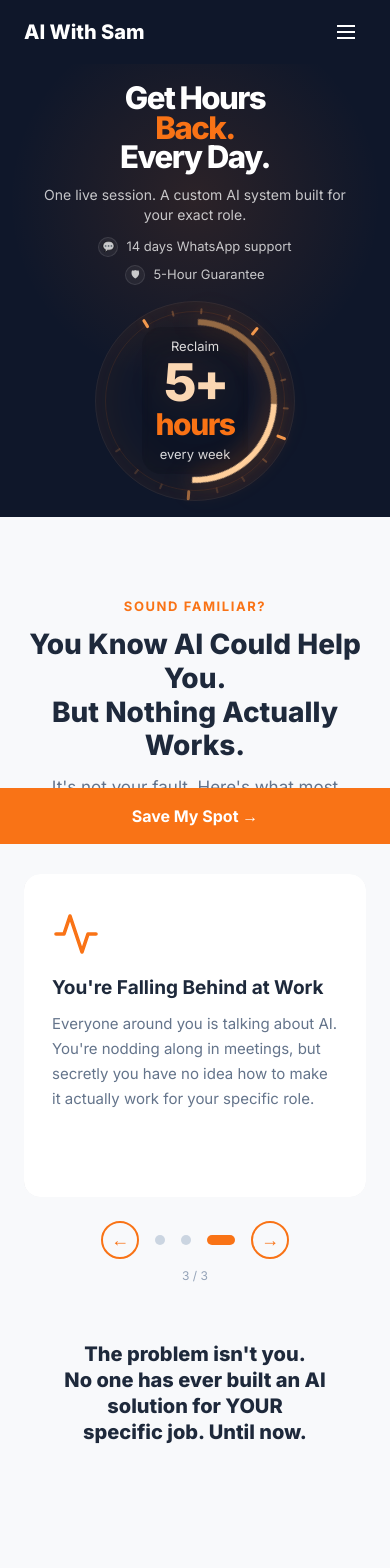
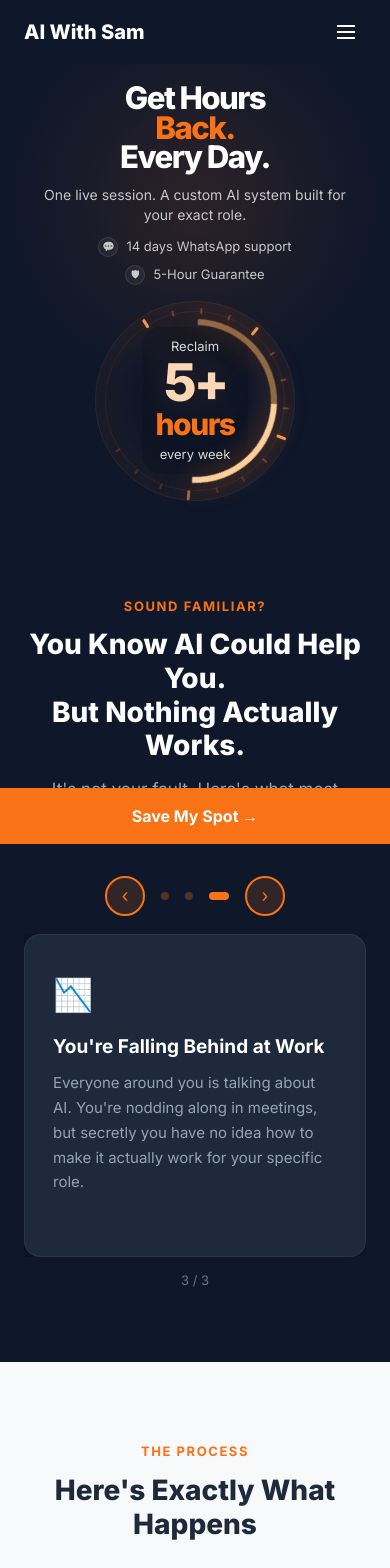
Before and after one commit to samkershner1234-aisk/ai-with-sam, a React (Vite) app: page / in a window 390 px wide. Shown: the top 1568 px of the page. Built offline with nearby package versions, Linux system fonts and the light colour scheme.

Commit message:
Refactor PainSection component for mobile support

```diff
--- a/src/components/landing/PainSection.jsx
+++ b/src/components/landing/PainSection.jsx
@@ -1,34 +1,18 @@
-import { useState, useEffect, useRef, useCallback } from "react";
-
-const clockIcon = (
-  <svg width="48" height="48" viewBox="0 0 24 24" fill="none" stroke="#F97316" strokeWidth="1.8" strokeLinecap="round" strokeLinejoin="round">
-    <circle cx="12" cy="12" r="10"/><polyline points="12 6 12 12 16 14"/>
-  </svg>
-);
-const xIcon = (
-  <svg width="48" height="48" viewBox="0 0 24 24" fill="none" stroke="#F97316" strokeWidth="1.8" strokeLinecap="round" strokeLinejoin="round">
-    <circle cx="12" cy="12" r="10"/><line x1="15" y1="9" x2="9" y2="15"/><line x1="9" y1="9" x2="15" y2="15"/>
-  </svg>
-);
-const trendIcon = (
-  <svg width="48" height="48" viewBox="0 0 24 24" fill="none" stroke="#F97316" strokeWidth="1.8" strokeLinecap="round" strokeLinejoin="round">
-    <polyline points="22 12 18 12 15 21 9 3 6 12 2 12"/>
-  </svg>
-);
+import { useState, useEffect, useRef } from "react";
 
 const cards = [
   {
-    icon: clockIcon,
+    icon: "⏰",
     title: "You're Wasting Hours Every Day",
     body: "You spend more time trying to figure out AI tools than actually using them. YouTube tutorials are generic and don't apply to your specific job or the way you actually work.",
   },
   {
-    icon: xIcon,
+    icon: "✖️",
     title: "Nothing You Try Actually Sticks",
     body: "You've tried ChatGPT, Copilot, Gemini, Perplexity, Claude. You played around. You got nowhere. Nothing produced anything useful for your real day-to-day work.",
   },
   {
-    icon: trendIcon,
+    icon: "📉",
     title: "You're Falling Behind at Work",
     body: "Everyone around you is talking about AI. You're nodding along in meetings, but secretly you have no idea how to make it actually work for your specific role.",
   },
@@ -36,101 +20,87 @@ const cards = [
 
 export default function PainSection() {
   const [current, setCurrent] = useState(0);
-  const [paused, setPaused] = useState(false);
-  const intervalRef = useRef(null);
+  const [isMobile, setIsMobile] = useState(window.innerWidth < 768);
+  const timerRef = useRef(null);
 
-  const next = useCallback(() => {
-    setCurrent(prev => (prev + 1) % cards.length);
+  useEffect(() => {
+    const handleResize = () => setIsMobile(window.innerWidth < 768);
+    window.addEventListener("resize", handleResize);
+    return () => window.removeEventListener("resize", handleResize);
   }, []);
 
-  const prev = useCallback(() => {
-    setCurrent(prev => (prev - 1 + cards.length) % cards.length);
-  }, []);
-
-  const goTo = useCallback((idx) => {
-    setCurrent(idx);
-    setPaused(true);
-    clearInterval(intervalRef.current);
-    intervalRef.current = setInterval(next, 3000);
-  }, [next]);
-
-  const handleArrow = useCallback((dir) => {
-    setPaused(false);
-    if (dir === 'next') next(); else prev();
-    clearInterval(intervalRef.current);
-    intervalRef.current = setInterval(next, 3000);
-  }, [next, prev]);
+  const startTimer = () => {
+    clearInterval(timerRef.current);
+    timerRef.current = setInterval(() => {
+      setCurrent(p => (p + 1) % cards.length);
+    }, 3000);
+  };
 
   useEffect(() => {
-    if (!paused) {
-      intervalRef.current = setInterval(next, 3000);
-    }
-    return () => clearInterval(intervalRef.current);
-  }, [paused, next]);
+    if (isMobile) startTimer();
+    return () => clearInterval(timerRef.current);
+  }, [isMobile]);
+
+  const goTo = (idx) => {
+    clearInterval(timerRef.current);
+    setCurrent(idx);
+    startTimer();
+  };
+  const prev = () => goTo((current - 1 + cards.length) % cards.length);
+  const next = () => goTo((current + 1) % cards.length);
 
   return (
-    <section style={{background:"#f8f9fb", padding:"80px 0 72px"}}>
-      <div style={{maxWidth:1100,margin:"0 auto",padding:"0 24px"}}>
-        {/* Header */}
-        <p style={{color:"#F97316",fontWeight:700,letterSpacing:"0.12em",textTransform:"uppercase",fontSize:13,textAlign:"center",marginBottom:12}}>SOUND FAMILIAR?</p>
-        <h2 style={{fontSize:"clamp(28px,4vw,40px)",fontWeight:800,color:"#1E293B",textAlign:"center",lineHeight:1.2,marginBottom:12}}>
-          You Know AI Could Help You.<br/>But Nothing Actually Works.
+    <section style={{ background: "#0F172A", padding: "80px 0 72px" }}>
+      <div style={{ maxWidth: 1100, margin: "0 auto", padding: "0 24px" }}>
+        <p style={{ color: "#F97316", fontWeight: 700, letterSpacing: "0.12em", textTransform: "uppercase", fontSize: 13, textAlign: "center", marginBottom: 12 }}>
+          SOUND FAMILIAR?
+        </p>
+        <h2 style={{ fontSize: "clamp(28px,4vw,40px)", fontWeight: 800, color: "#fff", textAlign: "center", lineHeight: 1.2, marginBottom: 14 }}>
+          You Know AI Could Help You.<br />But Nothing Actually Works.
         </h2>
-        <p style={{color:"#64748B",textAlign:"center",fontSize:17,marginBottom:48}}>
+        <p style={{ color: "#94A3B8", textAlign: "center", fontSize: 17, marginBottom: 48 }}>
           It's not your fault. Here's what most working professionals are dealing with:
         </p>
 
-        {/* Desktop: 3 cards in a row */}
-        <div className="pain-desktop-grid">
+        {/* Desktop: 3 columns */}
+        {!isMobile && (
+          <div style={{ display: "grid", gridTemplateColumns: "repeat(3,1fr)", gap: 28 }}>
             {cards.map((c, i) => (
-            <div key={i} style={{background:"#fff",borderRadius:16,padding:"36px 28px",boxShadow:"0 2px 16px rgba(0,0,0,0.07)",flex:1}}>
-              <div style={{marginBottom:18}}>{c.icon}</div>
-              <h3 style={{fontWeight:700,fontSize:19,color:"#1E293B",marginBottom:12,lineHeight:1.3}}>{c.title}</h3>
-              <p style={{color:"#64748B",fontSize:15,lineHeight:1.65}}>{c.body}</p>
+              <div key={i} style={{ background: "#1E293B", borderRadius: 16, padding: "36px 28px", boxShadow: "0 2px 16px rgba(0,0,0,0.3)", border: "1px solid rgba(255,255,255,0.06)" }}>
+                <div style={{ fontSize: 32, marginBottom: 16 }}>{c.icon}</div>
+                <h3 style={{ fontWeight: 700, fontSize: 19, color: "#fff", marginBottom: 12, lineHeight: 1.3 }}>{c.title}</h3>
+                <p style={{ color: "#94A3B8", fontSize: 15, lineHeight: 1.65 }}>{c.body}</p>
               </div>
             ))}
           </div>
+        )}
 
         {/* Mobile: carousel */}
-        <div className="pain-mobile-carousel">
-          <div style={{position:"relative",overflow:"hidden",borderRadius:16}}>
-            {/* Cards wrapper */}
-            <div style={{display:"flex",transition:"transform 0.4s cubic-bezier(0.4,0,0.2,1)",transform:`translateX(-${current * 100}%)`}}>
+        {isMobile && (
+          <div>
+            {/* Arrows + dots above card */}
+            <div style={{ display: "flex", alignItems: "center", justifyContent: "center", gap: 16, marginBottom: 18 }}>
+              <button onClick={prev} style={{ width: 40, height: 40, borderRadius: "50%", background: "rgba(249,115,22,0.15)", border: "2px solid #F97316", color: "#F97316", fontSize: 18, cursor: "pointer", display: "flex", alignItems: "center", justifyContent: "center" }}>‹</button>
+              {cards.map((_, i) => (
+                <button key={i} onClick={() => goTo(i)} style={{ width: i === current ? 20 : 8, height: 8, borderRadius: 4, background: i === current ? "#F97316" : "rgba(249,115,22,0.3)", border: "none", cursor: "pointer", padding: 0, transition: "all 0.3s" }} />
+              ))}
+              <button onClick={next} style={{ width: 40, height: 40, borderRadius: "50%", background: "rgba(249,115,22,0.15)", border: "2px solid #F97316", color: "#F97316", fontSize: 18, cursor: "pointer", display: "flex", alignItems: "center", justifyContent: "center" }}>›</button>
+            </div>
+            <div style={{ overflow: "hidden" }}>
+              <div style={{ display: "flex", transition: "transform 0.4s cubic-bezier(.4,0,.2,1)", transform: `translateX(-${current * 100}%)` }}>
                 {cards.map((c, i) => (
-                <div key={i} style={{minWidth:"100%",background:"#fff",borderRadius:16,padding:"36px 28px",boxShadow:"0 2px 16px rgba(0,0,0,0.07)",boxSizing:"border-box"}}>
-                  <div style={{marginBottom:18}}>{c.icon}</div>
-                  <h3 style={{fontWeight:700,fontSize:19,color:"#1E293B",marginBottom:12,lineHeight:1.3}}>{c.title}</h3>
-                  <p style={{color:"#64748B",fontSize:15,lineHeight:1.65}}>{c.body}</p>
+                  <div key={i} style={{ minWidth: "100%", background: "#1E293B", borderRadius: 16, padding: "36px 28px", boxShadow: "0 2px 16px rgba(0,0,0,0.3)", border: "1px solid rgba(255,255,255,0.06)" }}>
+                    <div style={{ fontSize: 32, marginBottom: 16 }}>{c.icon}</div>
+                    <h3 style={{ fontWeight: 700, fontSize: 19, color: "#fff", marginBottom: 12, lineHeight: 1.3 }}>{c.title}</h3>
+                    <p style={{ color: "#94A3B8", fontSize: 15, lineHeight: 1.65 }}>{c.body}</p>
                   </div>
                 ))}
               </div>
             </div>
-
-          {/* Controls: arrows + dots */}
-          <div style={{display:"flex",alignItems:"center",justifyContent:"center",gap:16,marginTop:24}}>
-            <button onClick={() => handleArrow('prev')} aria-label="Previous" style={{width:38,height:38,borderRadius:"50%",border:"2px solid #F97316",background:"transparent",color:"#F97316",fontSize:18,cursor:"pointer",display:"flex",alignItems:"center",justifyContent:"center",fontWeight:700,transition:"all 0.2s"}}>&#8592;</button>
-            {cards.map((_, i) => (
-              <button key={i} onClick={() => goTo(i)} aria-label={`Go to slide ${i+1}`} style={{width: i===current?28:10,height:10,borderRadius:5,border:"none",background: i===current?"#F97316":"#CBD5E1",cursor:"pointer",transition:"all 0.3s",padding:0}}/>
-            ))}
-            <button onClick={() => handleArrow('next')} aria-label="Next" style={{width:38,height:38,borderRadius:"50%",border:"2px solid #F97316",background:"transparent",color:"#F97316",fontSize:18,cursor:"pointer",display:"flex",alignItems:"center",justifyContent:"center",fontWeight:700,transition:"all 0.2s"}}>&#8594;</button>
+            <p style={{ textAlign: "center", color: "#64748B", fontSize: 13, marginTop: 14 }}>{current + 1} / {cards.length}</p>
           </div>
-          <p style={{textAlign:"center",fontSize:12,color:"#94A3B8",marginTop:8}}>{current + 1} / {cards.length}</p>
+        )}
       </div>
-
-        {/* Bottom CTA text */}
-        <p style={{textAlign:"center",fontSize:"clamp(20px,3vw,28px)",fontWeight:800,color:"#1E293B",marginTop:56,lineHeight:1.3}}>
-          The problem isn't you.<br/>No one has ever built an AI solution for YOUR<br/>specific job. Until now.
-        </p>
-      </div>
-
-      <style>{`
-        .pain-desktop-grid { display: flex; gap: 24px; }
-        .pain-mobile-carousel { display: none; }
-        @media (max-width: 767px) {
-          .pain-desktop-grid { display: none; }
-          .pain-mobile-carousel { display: block; }
-        }
-      `}</style>
     </section>
   );
 }
```
Lines whose indentation alone changed are shown as unchanged.
